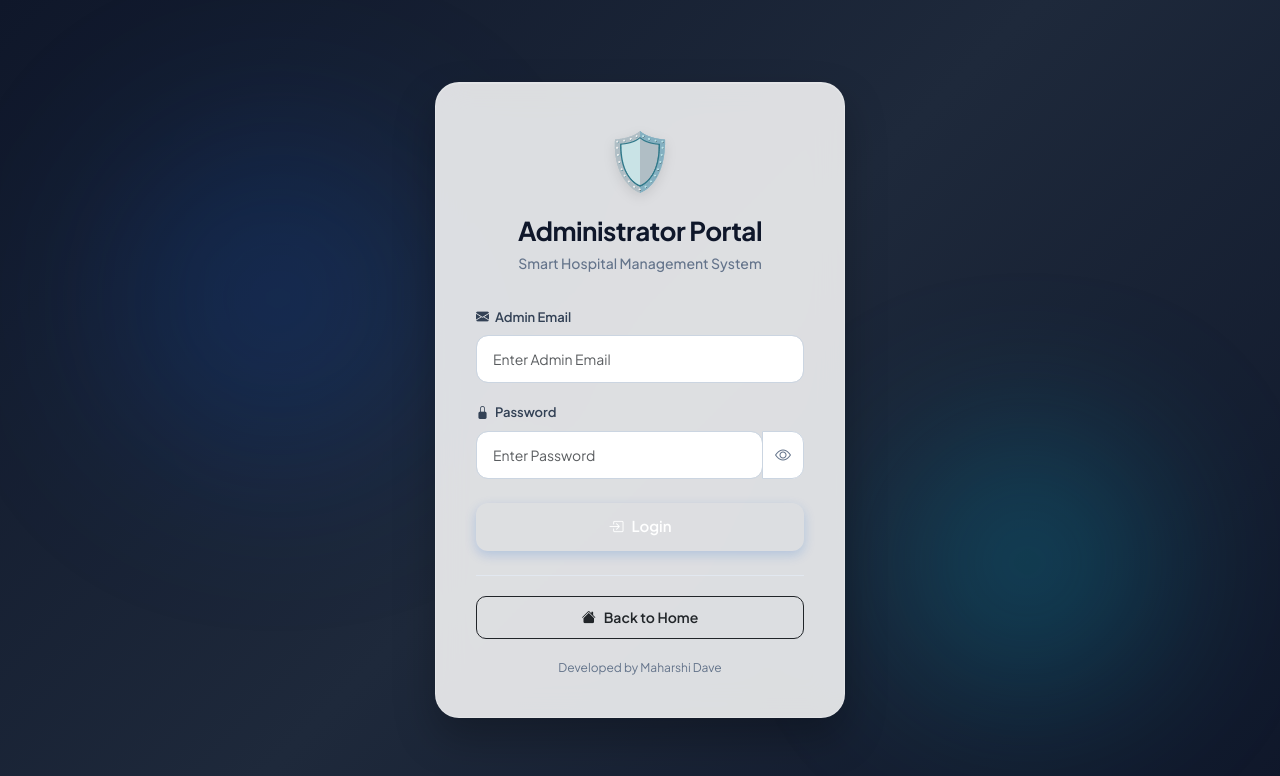
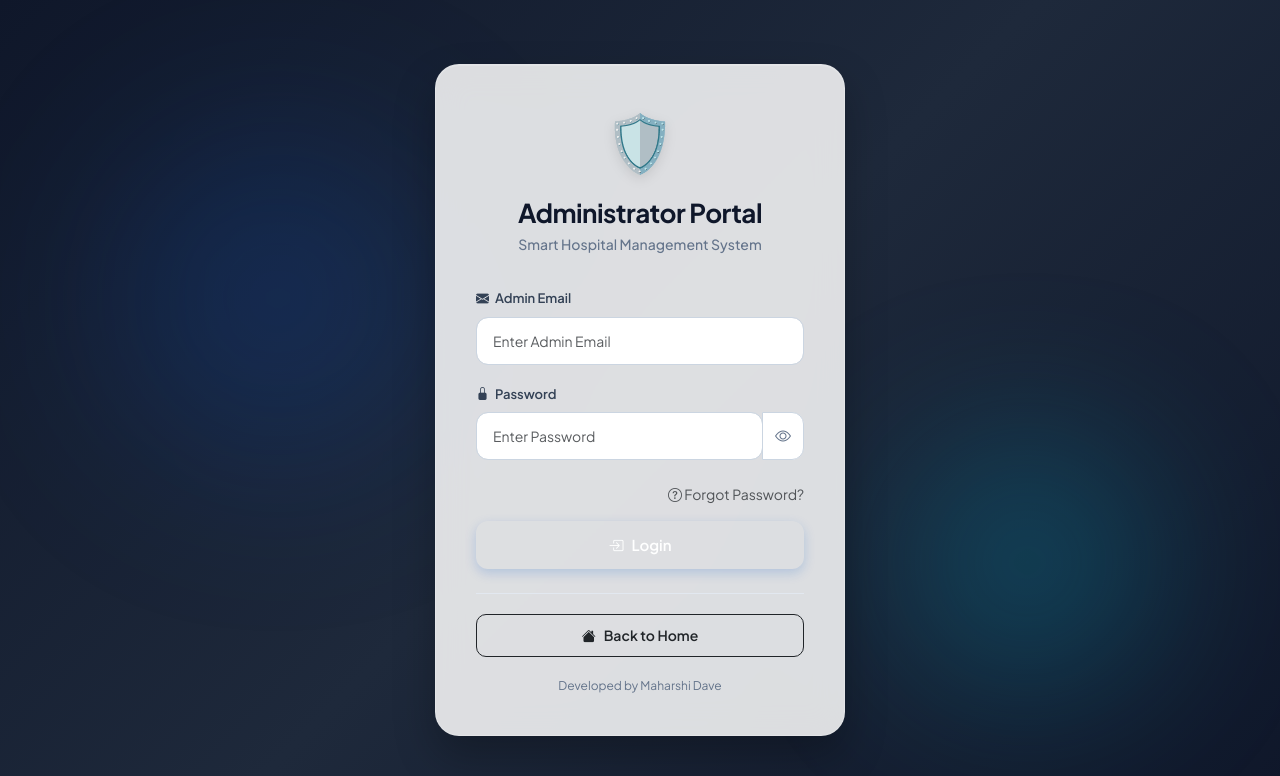
Before and after one commit to MAHARSHIDAVE700/Hospital_Project, a PHP site: page /admin/login.php in a window 1280 px wide. Shown: the top 776 px of the page. Run offline with PHP 8.4, Linux system fonts and the light colour scheme; some libraries are stand-ins or nearby versions.

Commit message:
Add Forgot Password link to doctor and admin login pages

```diff
--- a/admin/login.php
+++ b/admin/login.php
@@ -81,6 +81,10 @@ if(isset($_POST['login'])){
                 </div>
             </div>
 
+            <div class="d-flex justify-content-end mb-3">
+                <a href="../forgot_password.php" class="text-decoration-none small text-muted"><i class="bi bi-question-circle"></i> Forgot Password?</a>
+            </div>
+
             <button type="submit" name="login" class="btn-login-submit" style="background-color: var(--dark-color) !important;">
                 <i class="bi bi-box-arrow-in-right"></i> Login
             </button>
--- a/doctor/login.php
+++ b/doctor/login.php
@@ -103,6 +103,10 @@ if(isset($_POST['login'])){
                 </div>
             </div>
 
+            <div class="d-flex justify-content-end mb-3">
+                <a href="../forgot_password.php" class="text-decoration-none small text-muted"><i class="bi bi-question-circle"></i> Forgot Password?</a>
+            </div>
+
             <button type="submit" name="login" class="btn-login-submit" style="background-color: var(--primary-color);">
                 <i class="bi bi-box-arrow-in-right"></i> Login
             </button>
```
